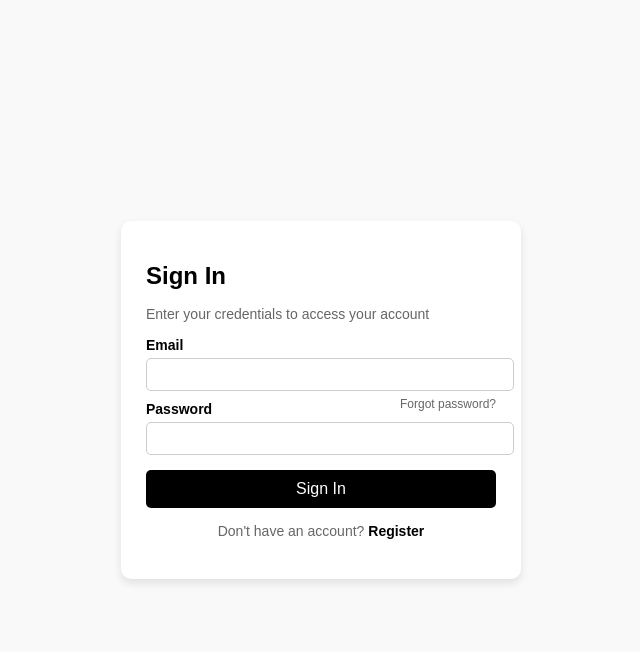
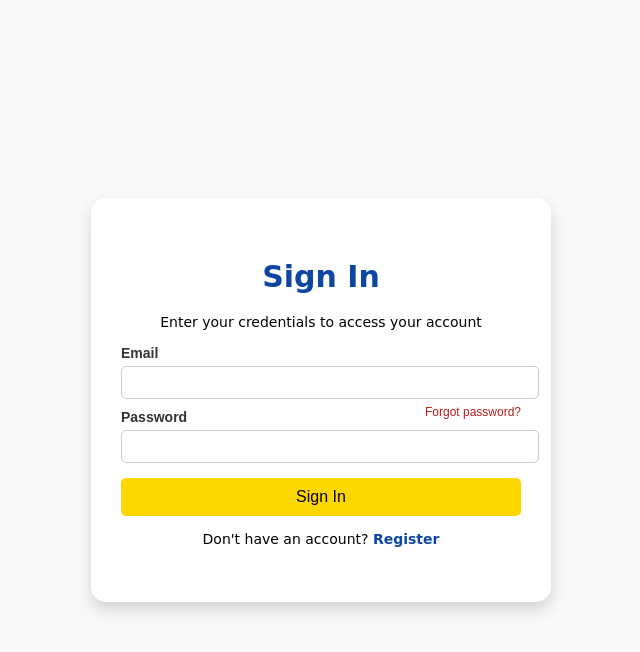
Before and after one commit to Devendra470/Alumni_Portal, a Django app: page /signin in a window 1280 px wide. Shown: the top 652 px of the page, without its empty margins (319-959 px from the left). Run offline with Django 5.2, Linux system fonts and the light colour scheme.

Commit message:
Changed Colours

```diff
--- a/alumni/templates/alumni/joinnetwork.html
+++ b/alumni/templates/alumni/joinnetwork.html
@@ -1,7 +1,8 @@
 <!DOCTYPE html>
 <html lang="en">
   <head>
-    {% load static %}
+  {% load static %}
+
     <meta charset="UTF-8" />
     <meta name="viewport" content="width=device-width, initial-scale=1.0" />
     <title>Create an Account</title>
--- a/alumni/templates/alumni/signin.html
+++ b/alumni/templates/alumni/signin.html
@@ -2,6 +2,7 @@
 <html lang="en">
   <head>
     {% load static %}
+
     <meta charset="UTF-8" />
     <meta name="viewport" content="width=device-width, initial-scale=1.0" />
     <title>Sign In</title>
--- a/static/signin.css
+++ b/static/signin.css
@@ -12,23 +12,28 @@ body {
 /* Form Container */
 .form-container {
     background-color: white;
-    padding: 25px;
-    width: 350px;
-    border-radius: 10px;
-    box-shadow: 0 4px 8px rgba(0, 0, 0, 0.1);
+    padding: 40px 30px;
+    width: 100%;
+    max-width: 400px;
+    border-radius: 15px;
+    box-shadow: 0 8px 16px rgba(0, 0, 0, 0.15);
     text-align: left;
 }
 
 /* Title and Subtitle */
 h1 {
-    font-size: 24px;
+    font-size: 30px;
     font-weight: bold;
+    text-align: center;
+    font-family: cursive;
+    color: #0D47A1;
 }
 
 p {
-    color: #666;
     font-size: 14px;
     margin-bottom: 15px;
+    text-align: center;
+    font-family: cursive;
 }
 
 /* Labels and Inputs */
@@ -37,6 +42,7 @@ label {
     font-weight: bold;
     display: block;
     margin-top: 10px;
+    color: #333 ;
 }
 
 input {
@@ -57,7 +63,7 @@ input {
 /* Forgot Password Link */
 .forgot-password {
     font-size: 12px;
-    color: #666;
+    color: #B71C1C;
     text-decoration: none;
 }
 
@@ -69,8 +75,8 @@ input {
 button {
     width: 100%;
     padding: 10px;
-    background-color: black;
-    color: white;
+    background-color: gold;
+    color: black;
     border: none;
     border-radius: 5px;
     font-size: 16px;
@@ -79,7 +85,7 @@ button {
 }
 
 button:hover {
-    background-color: #333;
+    background-color: #f5c518;
 }
 
 /* Register Link */
@@ -92,7 +98,7 @@ button:hover {
 .register-link a {
     font-weight: bold;
     text-decoration: none;
-    color: black;
+    color: #0D47A1;
 }
 
 .register-link a:hover {
```
Also changed, not shown: static/joinnetwork.css (+12 -8 lines).
